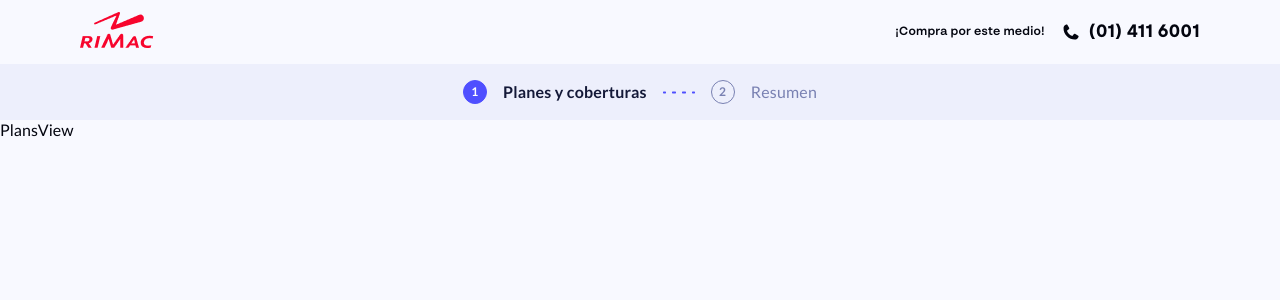
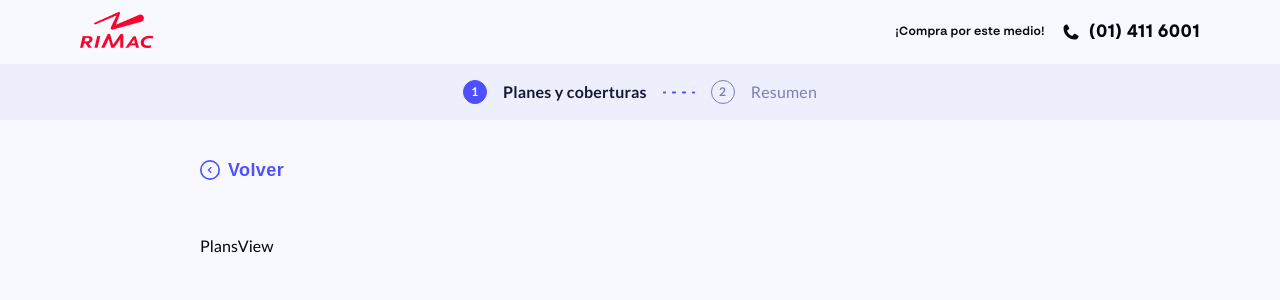
Before and after one commit to BryanVe/rimac-challenge, a React (Vite) app: page /plans in a window 1280 px wide. Shown: the top 300 px of the page. Built offline with nearby package versions, Linux system fonts and the light colour scheme.

Commit message:
refactor: :recycle: reuse BackButton component and improve code in StepperLayout

```diff
--- /dev/null
+++ b/src/layouts/StepperLayout/components/BackButton/index.tsx
@@ -0,0 +1,32 @@
+import { useNavigate } from 'react-router-dom'
+
+import clsx from 'clsx'
+
+import { Icon } from '~/components'
+
+import './style.scss'
+
+type BackButtonProps = React.ButtonHTMLAttributes<HTMLButtonElement> & {
+	previousPath: string
+}
+
+const BackButton = ({ className, previousPath }: BackButtonProps) => {
+	const navigate = useNavigate()
+
+	const goToPreviousPath = () => navigate(previousPath)
+
+	return (
+		<button
+			className={clsx('back-button', className)}
+			onClick={goToPreviousPath}
+		>
+			<Icon
+				name='caretCircleLeft'
+				className='back-button__icon'
+			/>
+			<span className='back-button__text'>Volver</span>
+		</button>
+	)
+}
+
+export default BackButton
--- /dev/null
+++ b/src/layouts/StepperLayout/components/BackButton/style.scss
@@ -0,0 +1,34 @@
+.back-button {
+	display: flex;
+	align-items: center;
+	gap: rem(8px);
+	color: #4f4fff;
+	font-weight: var(--bold-weight);
+	font-size: rem(18px);
+	line-height: rem(20px);
+	letter-spacing: rem(0.4px);
+
+	&:focus-visible {
+		outline-offset: rem(2px);
+	}
+
+	@include respond-to('mobile') {
+		.back-button {
+			&__text {
+				display: none;
+			}
+
+			&__icon {
+				$icon-size: rem(24px);
+				width: $icon-size;
+				height: $icon-size;
+			}
+		}
+	}
+
+	&__icon {
+		$icon-size: rem(20px);
+		width: $icon-size;
+		height: $icon-size;
+	}
+}
--- /dev/null
+++ b/src/layouts/StepperLayout/components/Stepper/Connector.tsx
@@ -0,0 +1,24 @@
+import {
+	stepperConnectorActive,
+	stepperConnectorInactive
+} from '~/assets/images'
+import { mobileBreakpoint } from '~/theme/globals'
+
+type ConnectorProps = {
+	isActive: boolean
+}
+
+const Connector = ({ isActive }: ConnectorProps) => (
+	<picture>
+		<source
+			media={`(width > ${mobileBreakpoint}px)`}
+			srcSet={isActive ? stepperConnectorActive : stepperConnectorInactive}
+		/>
+		<img
+			draggable={false}
+			alt='Conector del pasos'
+		/>
+	</picture>
+)
+
+export default Connector
--- a/src/layouts/StepperLayout/components/Stepper/index.tsx
+++ b/src/layouts/StepperLayout/components/Stepper/index.tsx
@@ -1,14 +1,8 @@
 import { Fragment } from 'react'
-import { useLocation } from 'react-router-dom'
 
-import {
-	stepperConnectorActive,
-	stepperConnectorInactive
-} from '~/assets/images'
-import { Icon } from '~/components'
-import { mobileBreakpoint } from '~/theme/globals'
-
-import Step from '../Step'
+import BackButton from '../BackButton'
+import Connector from './Connector'
+import Step from './Step'
 
 import './style.scss'
 
@@ -18,71 +12,49 @@ type Step = {
 }
 
 type StepperProps = {
-	data: Step[]
+	steps: Step[]
+	currentStepIndex: number
 }
 
-const Stepper = ({ data }: StepperProps) => {
-	const { pathname } = useLocation()
-	const currentIndex = data.findIndex(step => step.path === pathname)
-	const currentPercentage = `${((currentIndex + 1) / data.length) * 100}%`
-	const isFirstIndex = currentIndex === 0
+const Stepper = ({ currentStepIndex, steps }: StepperProps) => {
+	const currentPercentage = `${((currentStepIndex + 1) / steps.length) * 100}%`
+	const currentStep = steps[currentStepIndex]
+	const isFirstStep = currentStepIndex === 0
+	const previousPath = isFirstStep ? '/' : steps[currentStepIndex].path
 
-	const progressBarStyle: CSSVariables = {
+	const progressBarStyle: StyleProp = {
 		'--progress-bar-width': currentPercentage
 	}
 
 	return (
 		<>
 			<div className='stepper stepper--desktop'>
-				{data.map(({ path, label }, index) => {
-					const isActive = pathname === path
-					const isLast = index === data.length - 1
-					const isBeforeActive = currentIndex > index
+				{steps.map(({ path, label }, stepIndex) => {
+					const isCurrentStep = currentStep.path === path
+					const isBeforeCurrentStep = currentStepIndex > stepIndex
+					const isLastStep = stepIndex === steps.length - 1
 
 					return (
 						<Fragment key={path}>
 							<Step
-								index={index}
-								isActive={isActive}
+								index={stepIndex}
+								isActive={isCurrentStep}
 								label={label}
 							/>
-							{!isLast && (
-								<picture>
-									<source
-										media={`(width > ${mobileBreakpoint}px)`}
-										srcSet={
-											isBeforeActive
-												? stepperConnectorInactive
-												: stepperConnectorActive
-										}
-									/>
-									<img
-										draggable={false}
-										className='stepper__connector'
-										alt='Conector del pasos'
-									/>
-								</picture>
-							)}
+							{!isLastStep && <Connector isActive={!isBeforeCurrentStep} />}
 						</Fragment>
 					)
 				})}
 			</div>
 			<div className='stepper stepper--mobile'>
-				<button
-					disabled={isFirstIndex}
-					className='stepper__back-button'
-				>
-					<Icon name='caretCircleLeft' />
-				</button>
+				<BackButton previousPath={previousPath} />
 				<div className='stepper__counter'>
-					Paso {currentIndex + 1} de {data.length}
+					Paso {currentStepIndex + 1} de {steps.length}
 				</div>
-				<div className='stepper__progress'>
-					<div
-						className='stepper__progress-bar'
-						style={progressBarStyle}
-					/>
-				</div>
+				<div
+					className='stepper__progress'
+					style={progressBarStyle}
+				/>
 			</div>
 		</>
 	)
--- a/src/layouts/StepperLayout/components/Stepper/style.scss
+++ b/src/layouts/StepperLayout/components/Stepper/style.scss
@@ -1,17 +1,16 @@
 .stepper {
-	background-color: #edeffc;
-	padding-block: rem(16px);
 	display: flex;
 	justify-content: center;
 	align-items: center;
 	gap: rem(16px);
+	padding-block: rem(16px);
+	background-color: #edeffc;
 
 	&--desktop {
 		@include mobile-hidden;
 
 		picture {
 			display: grid;
-			place-items: center;
 			user-select: none;
 		}
 
@@ -20,8 +19,9 @@
 			gap: rem(16px);
 
 			&-indicator {
-				width: rem(22px);
-				height: rem(22px);
+				$indicator-size: rem(22px);
+				width: $indicator-size;
+				height: $indicator-size;
 				border-radius: 50%;
 				display: grid;
 				font-size: rem(12px);
@@ -60,16 +60,6 @@
 		@include desktop-hidden;
 
 		.stepper {
-			&__back-button {
-				width: rem(24px);
-				height: rem(24px);
-				color: #4f4fff;
-
-				&:disabled {
-					color: #a9afd9;
-				}
-			}
-
 			&__counter {
 				font-weight: var(--black-weight);
 				text-transform: uppercase;
@@ -80,15 +70,20 @@
 			}
 
 			&__progress {
+				$progress-height: rem(6px);
+				$progress-radius: rem(20px);
 				flex: 1;
-				height: rem(6px);
-				border-radius: rem(20px);
+				position: relative;
+				height: $progress-height;
+				border-radius: $progress-radius;
 				background-color: #d7dbf5;
 
-				&-bar {
-					height: rem(6px);
-					border-radius: rem(20px);
+				&::after {
+					content: '';
+					position: absolute;
 					width: var(--progress-bar-width);
+					height: $progress-height;
+					border-radius: $progress-radius;
 					background-color: #4f4fff;
 				}
 			}
--- a/src/layouts/StepperLayout/index.tsx
+++ b/src/layouts/StepperLayout/index.tsx
@@ -1,6 +1,7 @@
-import { Outlet } from 'react-router-dom'
+import { Outlet, useLocation } from 'react-router-dom'
 
 import { Stepper } from './components'
+import BackButton from './components/BackButton'
 
 import './style.scss'
 
@@ -15,11 +16,29 @@ const steps = [
 	}
 ]
 
-const StepperLayout = () => (
-	<div className='stepper-layout'>
-		<Stepper data={steps} />
-		<Outlet />
-	</div>
-)
+const StepperLayout = () => {
+	const { pathname } = useLocation()
+	const currentStepIndex = steps.findIndex(step => step.path === pathname)
+	const isFirstStep = currentStepIndex === 0
+	const previousPath = isFirstStep ? '/' : steps[currentStepIndex].path
+
+	return (
+		<div className='stepper-layout'>
+			<Stepper
+				steps={steps}
+				currentStepIndex={currentStepIndex}
+			/>
+			<div className='stepper-layout__container'>
+				<div className='stepper-layout__content'>
+					<BackButton
+						className='stepper-layout__back-button'
+						previousPath={previousPath}
+					/>
+					<Outlet />
+				</div>
+			</div>
+		</div>
+	)
+}
 
 export default StepperLayout
--- a/src/layouts/StepperLayout/style.scss
+++ b/src/layouts/StepperLayout/style.scss
@@ -1,4 +1,19 @@
 .stepper-layout {
 	font-family: Lato, sans-serif;
 	padding-top: $header-height;
+
+	&__container {
+		width: 100%;
+		max-width: rem(928px);
+		margin: 0 auto;
+	}
+
+	&__content {
+		padding: rem(40px) rem(24px);
+	}
+
+	&__back-button {
+		margin-bottom: rem(56px);
+		@include mobile-hidden;
+	}
 }
```
Also changed, not shown: src/layouts/StepperLayout/components/Stepper/Step.tsx (renamed from src/layouts/StepperLayout/components/Step/index.tsx).
